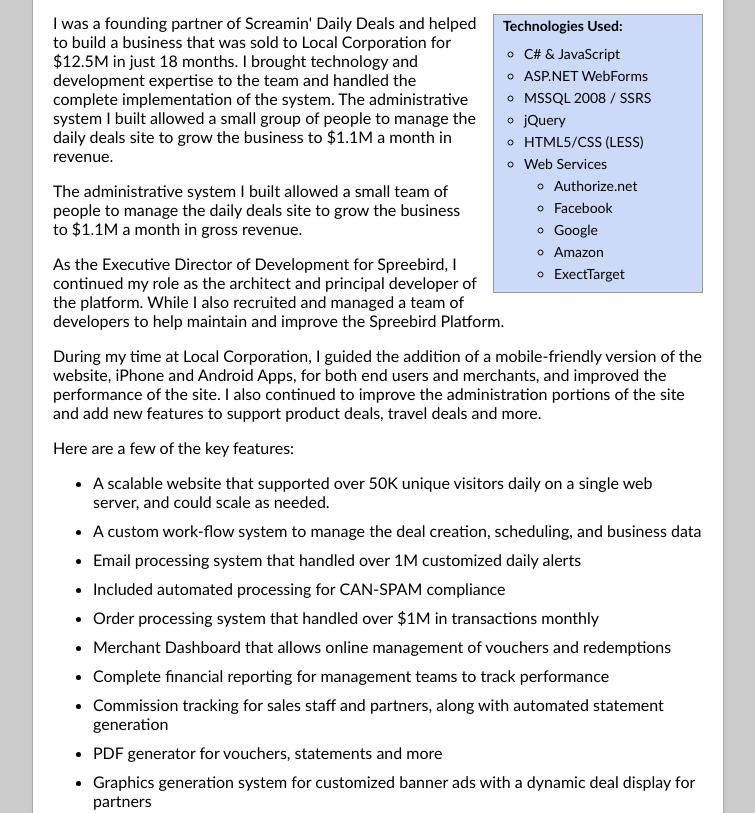
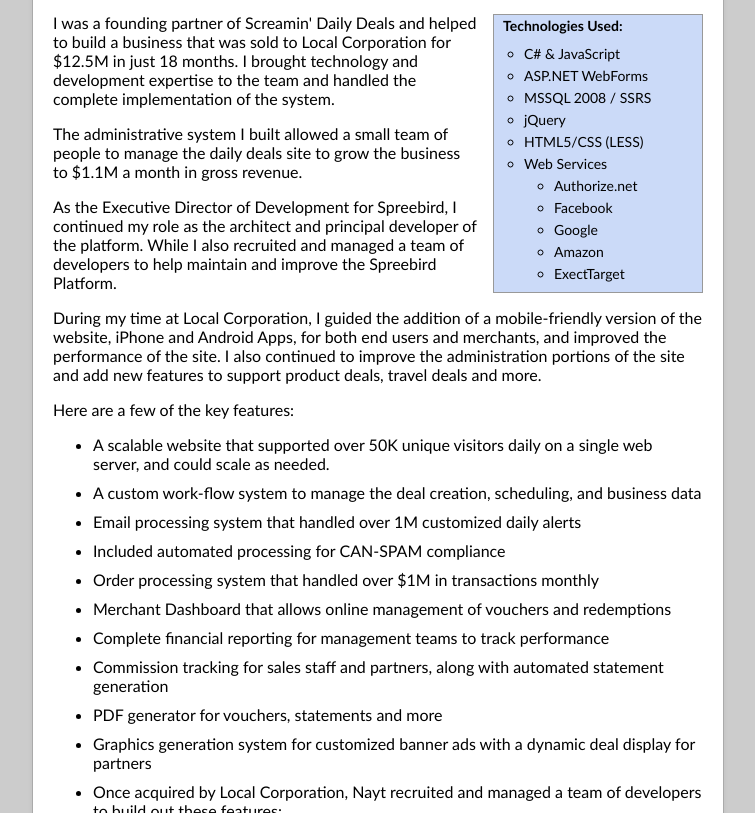
Before and after one commit to internayt/internayt, a plain HTML site: page index.original.html in a window 1280 px wide. Shown: the part 3580-4393 px from the top of the page, without its empty margins (262-1017 px from the left). Drawn offline with Linux system fonts and the light colour scheme.

Commit message:
Removed duplicate content

```diff
--- a/index.original.html
+++ b/index.original.html
@@ -590,7 +590,7 @@
         </div>
 
         <p>
-            I was a founding partner of Screamin' Daily Deals and helped to build a business that was sold to Local Corporation for $12.5M in just 18 months. I brought technology and development expertise to the team and handled the complete implementation of the system. The administrative system I built allowed a small group of people to manage the daily deals site to grow the business to $1.1M a month in revenue.
+            I was a founding partner of Screamin' Daily Deals and helped to build a business that was sold to Local Corporation for $12.5M in just 18 months. I brought technology and development expertise to the team and handled the complete implementation of the system.
         </p>
         <p>
             The administrative system I built allowed a small team of people to manage the daily deals site to grow the business to $1.1M a month in gross revenue.
```
